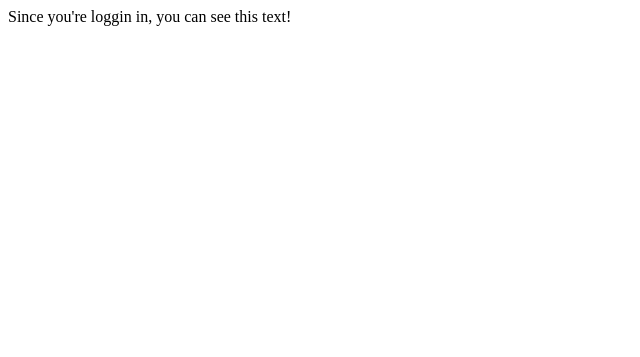
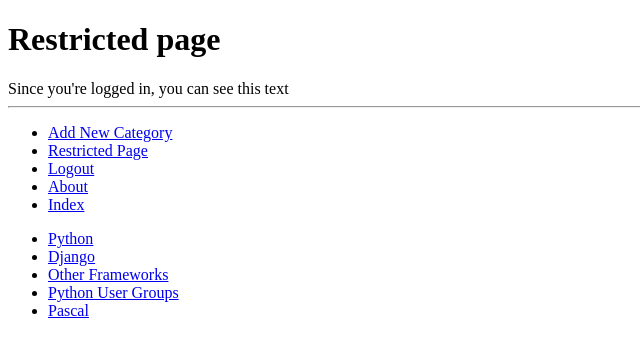
Before and after one commit to sdmmck/tango_with_django_project, a Django app: page /rango/restricted/ in a window 1280 px wide. Shown: the top 357 px of the page, without its empty margins (0-640 px from the left). Run offline with Django 3.2, Linux system fonts and the light colour scheme; a user stored in the database is signed in; data comes from the database, SQL or seed files in the repository; both versions use the stored data as it was after the commit.

Commit message:
ch 9 exercises

```diff
--- a/rango/views.py
+++ b/rango/views.py
@@ -128,9 +128,11 @@ def user_login(request):
         return render(request, 'rango/login.html', {})
 
 
-@login_required
+@login_required()
 def restricted(request):
-    return HttpResponse("Since you're loggin in, you can see this text!")
+    print(request.method)
+    print(request.user)
+    return render(request, "rango/restricted.html", {})
 
 
 @login_required()
--- a/templates/rango/base.html
+++ b/templates/rango/base.html
@@ -21,13 +21,13 @@
 <div>
     <ul>
         {% if user.is_authenticated %}
+            <li><a href="{% url 'add_category' %}">Add New Category</a></li>
             <li><a href="{% url 'restricted' %}">Restricted Page</a></li>
             <li><a href="{% url 'logout' %}">Logout</a></li>
         {% else %}
             <li><a href="{% url 'login' %}">Login</a></li>
             <li><a href="{% url 'register' %}">Sign Up</a></li>
         {% endif %}
-            <li><a href="{% url 'add_category' %}">Add New Category</a></li>
             <li><a href="{% url 'about' %}">About</a></li>
             <li><a href="{% url 'index' %}">Index</a></li>
     </ul>
--- a/templates/rango/category.html
+++ b/templates/rango/category.html
@@ -18,7 +18,10 @@
         {% else %}
             <strong>No pages currently in category.</strong>
         {% endif %}
-        <a href="{% url 'add_page' category.slug %}">Add a Page</a>
+
+        {% if user.is_authenticated %}
+                <a href="{% url 'add_page' category.slug %}">Add a Page</a>
+        {% endif %}
     {% else %}
         The specified category does not exist!
     {% endif %}
--- /dev/null
+++ b/templates/rango/restricted.html
@@ -0,0 +1,11 @@
+{% extends 'rango/base.html' %}
+{% load staticfiles %}
+
+{% block title_block %}
+    Login
+{% endblock %}
+
+{% block body_block %}
+    <h1>Restricted page</h1>
+    Since you're logged in, you can see this text
+{% endblock %}
```
Also changed, not shown: db.sqlite3.
